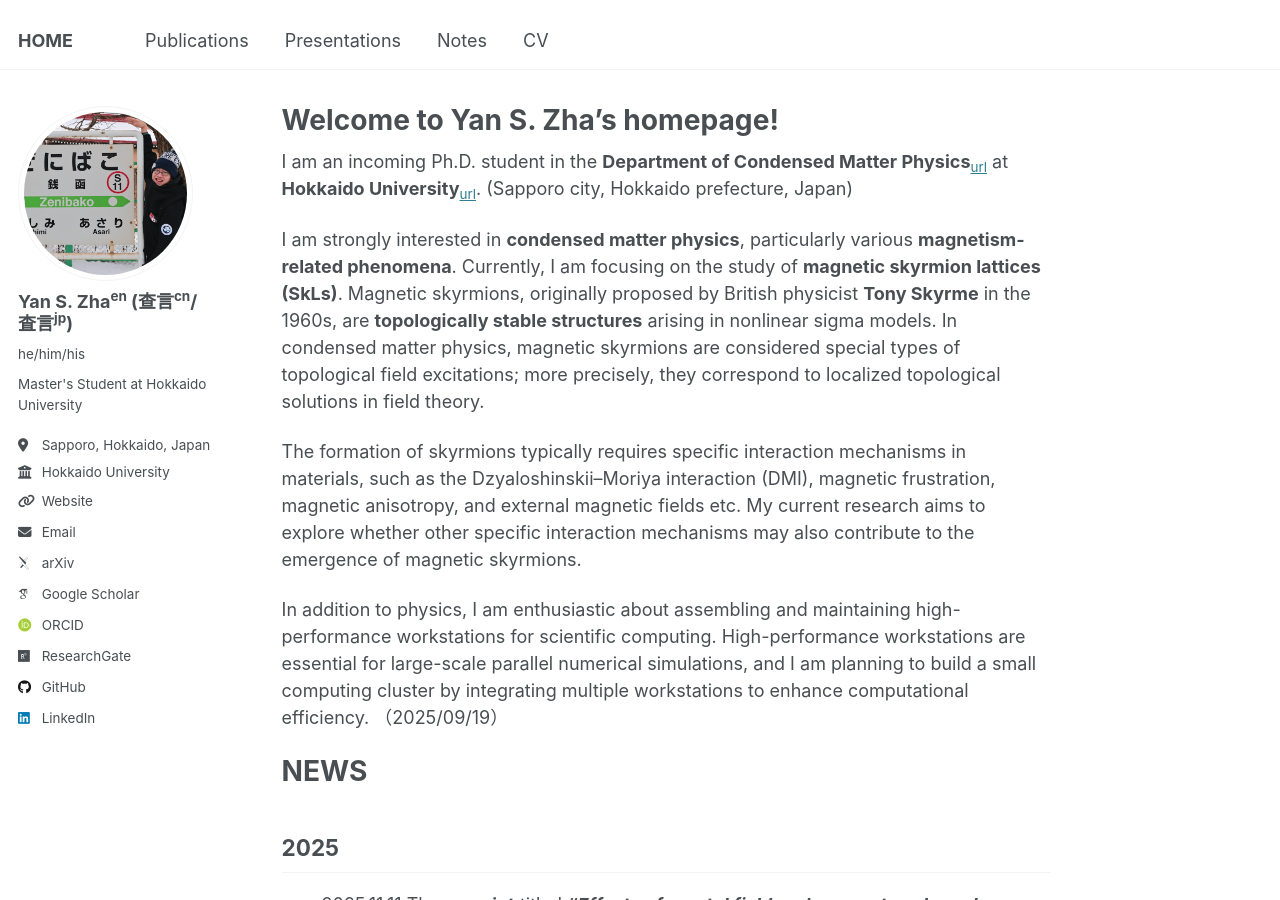
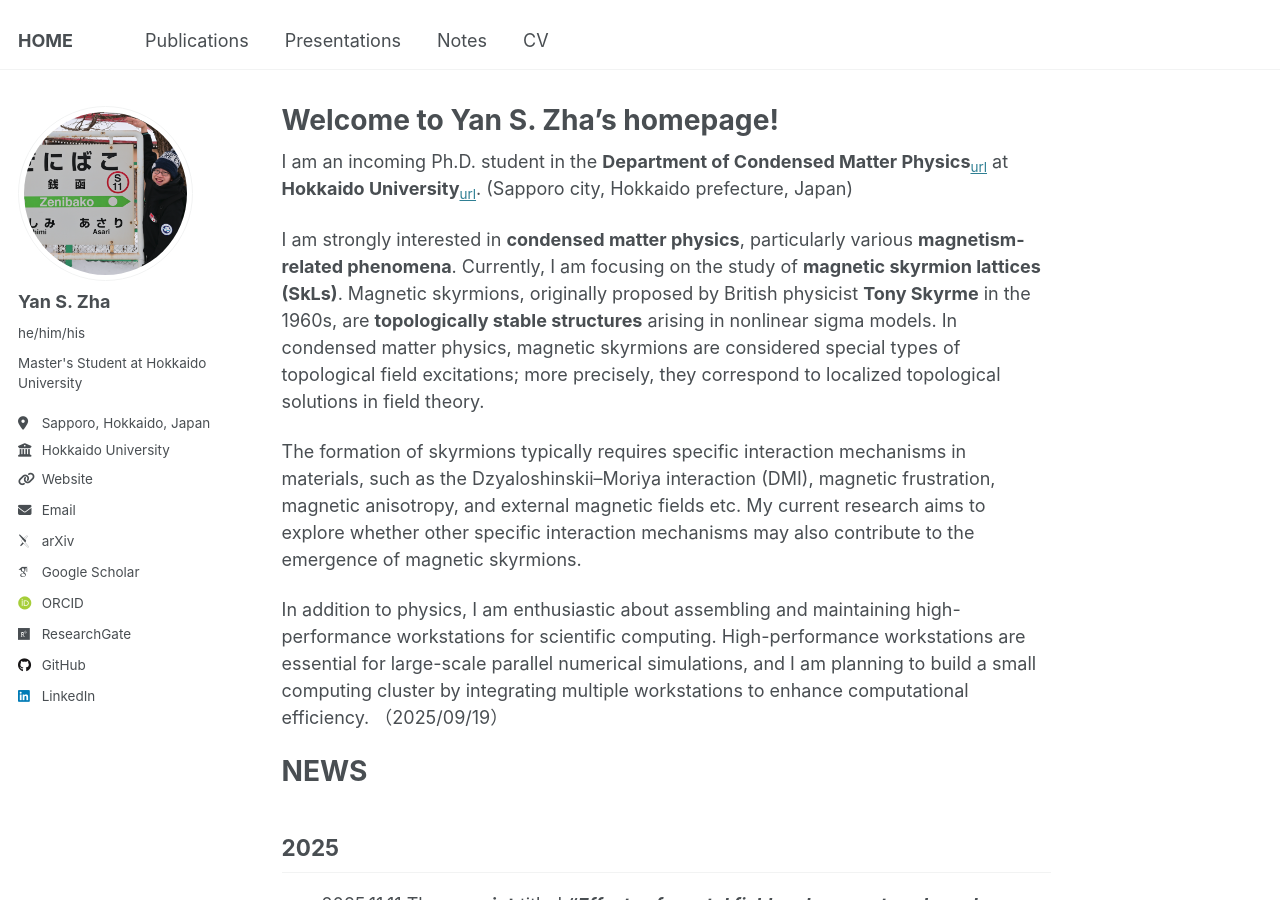
Before and after one commit to yzhacn/yzhacn.github.io, a Jekyll site: the page built from _pages/about.md, in a window 1280 px wide and 900 px high. Built offline with Jekyll 4.4.1, drawn with Linux system fonts in a browser that asks for light colours; some web fonts are replaced.

Commit message:
Update _config.yml

```diff
--- a/_config.yml
+++ b/_config.yml
@@ -23,7 +23,7 @@ repository               : "academicpages/academicpages.github.io"
 author:
   # Biographic information
   avatar           : "profile.png"
-  name             : "Yan S. Zha<sup>en</sup> (查言<sup>cn</sup>/査言<sup>jp</sup>)"
+  name             : "Yan S. Zha"
   pronouns         :  "he/him/his"
   bio              : "Master's Student at Hokkaido University"
   location         : "Sapporo, Hokkaido, Japan"
```
